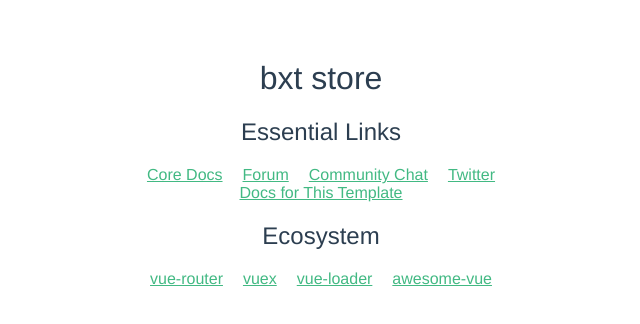
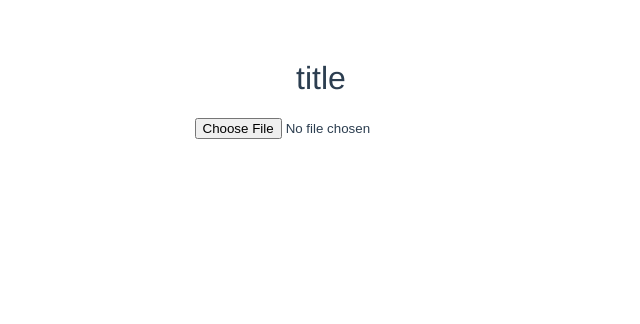
Before and after one commit to plugn/bxt, a Vue app: page / in a window 1280 px wide. Shown: the top 324 px of the page, without its empty margins (319-959 px from the left). Built offline with nearby package versions, Linux system fonts and the light colour scheme.

Commit message:
svg preview

```diff
--- a/src/components/HelloWorld.vue
+++ b/src/components/HelloWorld.vue
@@ -1,94 +1,44 @@
 <template>
 	<div class="hello">
 		<h1>{{ msg }}</h1>
-    <h2>Essential Links</h2>
-    <ul>
-      <li>
-        <a
-          href="https://vuejs.org"
-          target="_blank"
-        >
-          Core Docs
-        </a>
-      </li>
-      <li>
-        <a
-          href="https://forum.vuejs.org"
-          target="_blank"
-        >
-          Forum
-        </a>
-      </li>
-      <li>
-        <a
-          href="https://chat.vuejs.org"
-          target="_blank"
-        >
-          Community Chat
-        </a>
-      </li>
-      <li>
-        <a
-          href="https://twitter.com/vuejs"
-          target="_blank"
-        >
-          Twitter
-        </a>
-      </li>
-      <br>
-      <li>
-        <a
-          href="http://vuejs-templates.github.io/webpack/"
-          target="_blank"
-        >
-          Docs for This Template
-        </a>
-      </li>
-    </ul>
-    <h2>Ecosystem</h2>
-    <ul>
-      <li>
-        <a
-          href="http://router.vuejs.org/"
-          target="_blank"
-        >
-          vue-router
-        </a>
-      </li>
-      <li>
-        <a
-          href="http://vuex.vuejs.org/"
-          target="_blank"
-        >
-          vuex
-        </a>
-      </li>
-      <li>
-        <a
-          href="http://vue-loader.vuejs.org/"
-          target="_blank"
-        >
-          vue-loader
-        </a>
-      </li>
-      <li>
-        <a
-          href="https://github.com/vuejs/awesome-vue"
-          target="_blank"
-        >
-          awesome-vue
-        </a>
-      </li>
-    </ul>
+		<input type="file" @change="readFile($event)"><br>
+		<img :src="imgData" height="200" title="Image preview..." v-if="imgData">
 	</div>
 </template>
 
 <script>
+let reader = new FileReader();
 export default {
 	name: 'HelloWorld',
 	data () {
 		return {
-      msg: 'bxt store'
+			msg: 'title',
+			imgData: ''
+		}
+	},
+	methods: {
+		readFile($event) {
+      console.log(' * $event: ', $event);
+      const fileInput = $event && $event.target;
+      console.log(' * fileInput : ', fileInput);
+      let file = fileInput && fileInput.files && fileInput.files.length && fileInput.files[0];
+      // if (!file) { return; }
+
+		  let reader = new FileReader();
+      reader.onloadend = () => {
+        console.log(' * reader.result: ', reader.result);
+        this.imgData = reader.result;
+      };
+      console.log(' * reader: ', reader);
+      console.log(' * file: ', file);
+      if (file) {
+        reader.readAsDataURL(file);
+      }
+      else {
+        this.imgData = '';
+      }
+
+
 		}
 	}
 }
```
Lines whose indentation alone changed are shown as unchanged.
